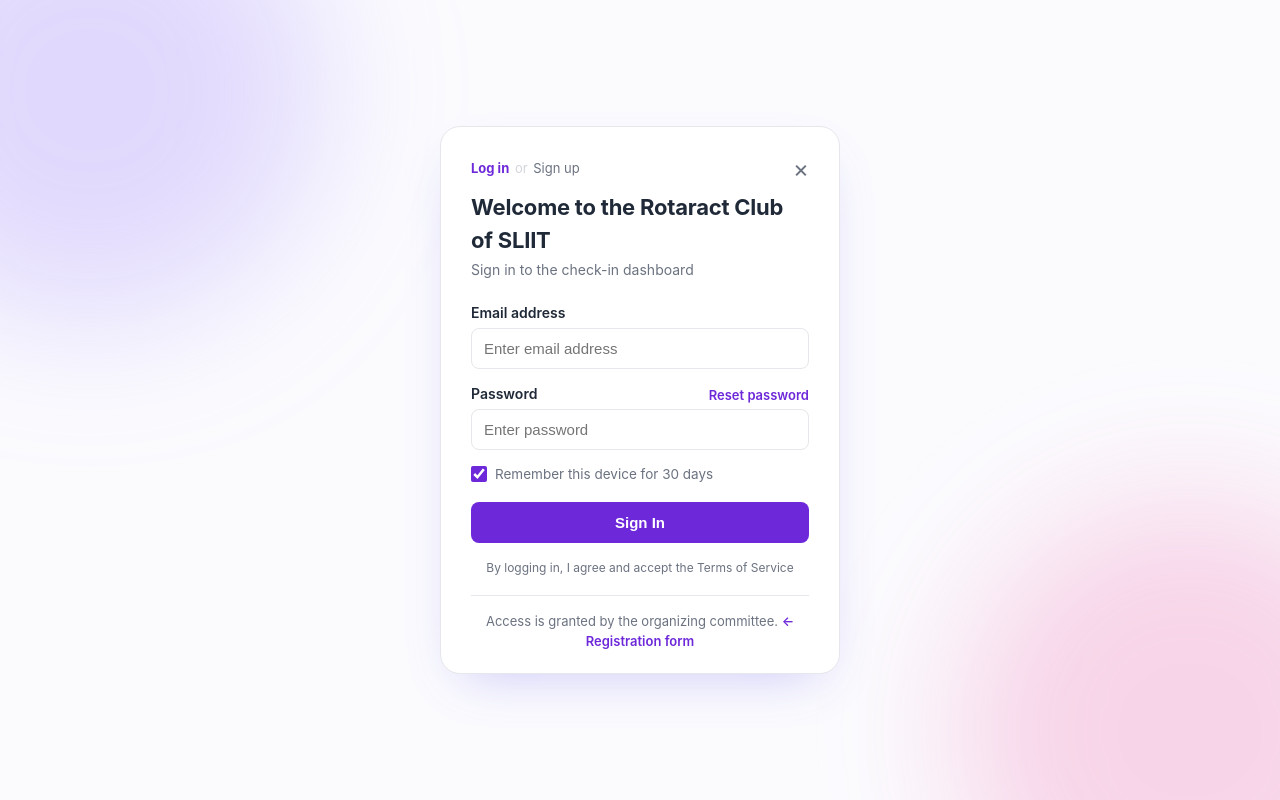
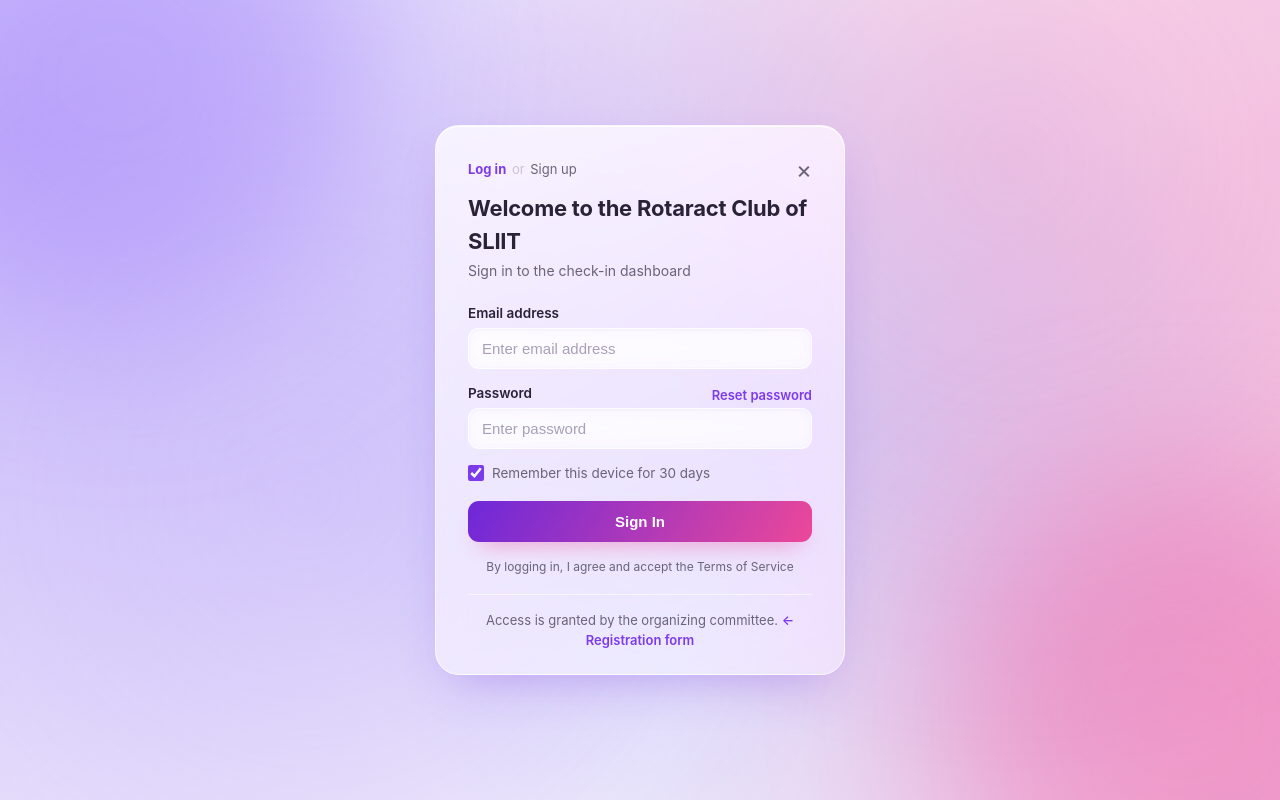
Before and after one commit to Decipher369/Racsliit-14th-Installation, a React (Vite) app: page /admin/login in a window 1280 px wide. Built offline with nearby package versions, Linux system fonts and the light colour scheme; no server answers.

Commit message:
feat: add Vercel deployment instructions and enhance CSS styles for improved UI

```diff
--- a/src/index.css
+++ b/src/index.css
@@ -1,109 +1,216 @@
 :root {
-  --purple: #6d28d9;
+  --purple: #7c3aed;
+  --purple-deep: #6d28d9;
   --purple-light: #a78bfa;
   --pink: #ec4899;
-  --bg: #f8f7fc;
-  --card: #ffffff;
-  --text: #1f2937;
-  --muted: #6b7280;
-  --border: #e5e7eb;
+  --bg: #f4f1fb;
+  --text: #2a2338;
+  --muted: #6b6478;
   --green: #16a34a;
-  --green-bg: #dcfce7;
-  --grey: #6b7280;
-  --grey-bg: #f3f4f6;
-  --red: #dc2626;
-  --red-bg: #fee2e2;
-  --radius: 12px;
+  --red: #e11d48;
+  --red-bg: rgba(244, 63, 94, 0.12);
+  --radius: 18px;
+
+  /* glass tokens */
+  --glass-bg: linear-gradient(150deg, rgba(255,255,255,0.78), rgba(255,255,255,0.42));
+  --glass-border: rgba(255, 255, 255, 0.65);
+  --glass-shadow: 0 20px 50px -20px rgba(109, 40, 217, 0.35),
+                  inset 0 1px 0 rgba(255,255,255,0.85);
+  --glass-blur: blur(18px) saturate(160%);
 }
 
 * { box-sizing: border-box; margin: 0; padding: 0; }
 
+/* ---------- Liquid background mesh ---------- */
+html, body { min-height: 100%; }
+
 body {
   font-family: -apple-system, BlinkMacSystemFont, 'Segoe UI', Roboto, sans-serif;
-  background: var(--bg);
   color: var(--text);
   line-height: 1.5;
   -webkit-font-smoothing: antialiased;
+  background: var(--bg);
+  position: relative;
+  overflow-x: hidden;
 }
 
-.container { max-width: 640px; margin: 0 auto; padding: 16px; }
-.admin-container { max-width: 1100px; margin: 0 auto; padding: 16px; }
+/* animated gradient blobs behind everything */
+body::before {
+  content: "";
+  position: fixed;
+  inset: 0;
+  z-index: 0;
+  pointer-events: none;
+  background:
+    radial-gradient(circle at 12% 18%, rgba(167,139,250,0.55), transparent 42%),
+    radial-gradient(circle at 88% 82%, rgba(236,72,153,0.42), transparent 45%),
+    radial-gradient(circle at 50% 40%, rgba(129,140,248,0.30), transparent 40%),
+    radial-gradient(circle at 78% 15%, rgba(244,114,182,0.28), transparent 38%),
+    linear-gradient(180deg, #f7f5fd 0%, #efeafb 100%);
+  background-size: 160% 160%;
+  animation: mesh-drift 22s ease-in-out infinite alternate;
+}
 
-/* ---------- Banner ---------- */
+body::after {
+  content: "";
+  position: fixed;
+  inset: -18%;
+  z-index: 0;
+  pointer-events: none;
+  background:
+    radial-gradient(circle at 30% 60%, rgba(167,139,250,0.22), transparent 40%),
+    radial-gradient(circle at 70% 30%, rgba(236,72,153,0.18), transparent 42%);
+  animation: blob-drift 30s ease-in-out infinite alternate;
+}
+
+@keyframes mesh-drift {
+  0%   { background-position: 0% 0%; }
+  50%  { background-position: 60% 40%; }
+  100% { background-position: 100% 100%; }
+}
+
+@keyframes blob-drift {
+  0%   { transform: translate(0, 0) scale(1); }
+  50%  { transform: translate(4%, -5%) scale(1.05); }
+  100% { transform: translate(-5%, 4%) scale(0.97); }
+}
+
+.container { position: relative; z-index: 1; max-width: 640px; margin: 0 auto; padding: 24px 16px 40px; }
+.admin-container { position: relative; z-index: 1; max-width: 1120px; margin: 0 auto; padding: 24px 16px 48px; }
+
+/* ---------- Banner (liquid glass hero) ---------- */
 .banner {
-  background: linear-gradient(135deg, var(--purple), var(--pink));
-  color: #fff;
+  position: relative;
+  overflow: hidden;
+  background: var(--glass-bg);
+  -webkit-backdrop-filter: var(--glass-blur);
+  backdrop-filter: var(--glass-blur);
+  border: 1px solid var(--glass-border);
+  border-radius: 22px;
+  padding: 26px 22px;
+  margin-bottom: 22px;
+  box-shadow: var(--glass-shadow);
+  color: var(--text);
+}
+.banner::before {
+  content: "";
+  position: absolute;
+  top: 30%;
+  left: -60px;
+  width: 220px;
+  height: 220px;
+  border-radius: 50%;
+  background: radial-gradient(circle, rgba(167,139,250,0.5), transparent 70%);
+  filter: blur(6px);
+  animation: blob-drift 14s ease-in-out infinite alternate;
+}
+.banner h1 { position: relative; z-index: 1; font-size: 22px; line-height: 1.3; margin-bottom: 8px;
+  background: linear-gradient(120deg, var(--purple), var(--pink));
+  -webkit-background-clip: text; background-clip: text; -webkit-text-fill-color: transparent; }
+.banner p { position: relative; z-index: 1; font-size: 14px; color: var(--muted); margin-bottom: 4px; }
+.banner .invite { font-style: italic; margin-top: 8px; color: var(--text); }
+.banner .note { margin-top: 10px; font-size: 12px; color: var(--muted);
+  background: rgba(255,255,255,0.5); border: 1px solid rgba(255,255,255,0.6);
+  padding: 7px 11px; border-radius: 10px; }
+
+/* ---------- Glass card & form ---------- */
+.card {
+  position: relative;
+  background: var(--glass-bg);
+  -webkit-backdrop-filter: var(--glass-blur);
+  backdrop-filter: var(--glass-blur);
+  border: 1px solid var(--glass-border);
   border-radius: var(--radius);
-  padding: 24px 20px;
-  margin-bottom: 20px;
+  padding: 22px;
+  margin-bottom: 16px;
+  box-shadow: var(--glass-shadow);
 }
-.banner h1 { font-size: 22px; line-height: 1.3; margin-bottom: 8px; }
-.banner p { font-size: 14px; opacity: 0.95; margin-bottom: 4px; }
-.banner .invite { font-style: italic; margin-top: 8px; }
-.banner .note { margin-top: 10px; font-size: 12px; opacity: 0.9; background: rgba(0,0,0,0.15); padding: 6px 10px; border-radius: 6px; }
-
-/* ---------- Card & form ---------- */
-.card {
-  background: var(--card);
-  border: 1px solid var(--border);
-  border-radius: var(--radius);
-  padding: 20px;
-  margin-bottom: 16px;
+.card::before {
+  content: "";
+  position: absolute;
+  top: 0; left: 10%;
+  right: 10%;
+  height: 1px;
+  background: linear-gradient(90deg, transparent, rgba(255,255,255,0.9), transparent);
 }
-.card h2 { font-size: 18px; margin-bottom: 12px; }
+.card h2 { position: relative; font-size: 18px; margin-bottom: 14px; }
 
 .field { margin-bottom: 14px; }
-.field label { display: block; font-size: 14px; font-weight: 600; margin-bottom: 5px; }
+.field label { display: block; font-size: 13.5px; font-weight: 600; margin-bottom: 5px; }
 .field .hint { font-size: 12px; color: var(--muted); font-weight: 400; margin-left: 4px; }
 
 input[type=text], input[type=tel], input[type=number], input[type=email], input[type=password], select, textarea {
   width: 100%;
-  padding: 11px 12px;
-  border: 1px solid var(--border);
-  border-radius: 8px;
+  padding: 11px 13px;
+  border: 1px solid rgba(255,255,255,0.7);
+  border-radius: 11px;
   font-size: 15px;
-  background: #fff;
+  background: rgba(255,255,255,0.55);
+  -webkit-backdrop-filter: blur(10px);
+  backdrop-filter: blur(10px);
   color: var(--text);
+  box-shadow: inset 0 1px 3px rgba(124,58,237,0.06);
+  transition: border-color .15s, box-shadow .15s, background .15s;
 }
-input:focus, select:focus { outline: 2px solid var(--purple-light); border-color: var(--purple); }
-input.error { border-color: var(--red); }
+input::placeholder { color: #a89fb8; }
+input:focus, select:focus {
+  outline: none;
+  border-color: var(--purple-light);
+  background: rgba(255,255,255,0.8);
+  box-shadow: 0 0 0 4px rgba(167,139,250,0.28);
+}
+input.error { border-color: var(--red); box-shadow: 0 0 0 4px var(--red-bg); }
 
 /* ---------- Category tabs ---------- */
-.category-tabs { display: flex; gap: 10px; margin-bottom: 20px; }
+.category-tabs { display: flex; gap: 12px; margin-bottom: 22px; }
 .category-tab {
   flex: 1;
-  padding: 16px 12px;
-  border: 2px solid var(--border);
+  padding: 18px 12px;
+  border: 1px solid var(--glass-border);
   border-radius: var(--radius);
-  background: var(--card);
+  background: var(--glass-bg);
+  -webkit-backdrop-filter: var(--glass-blur);
+  backdrop-filter: var(--glass-blur);
   font-size: 15px;
   font-weight: 600;
   color: var(--text);
   cursor: pointer;
   text-align: center;
+  box-shadow: var(--glass-shadow);
+  transition: transform .15s ease, border-color .15s, color .15s;
 }
-.category-tab.active { border-color: var(--purple); background: #f1f0fc; color: var(--purple); }
+.category-tab:hover { transform: translateY(-2px); border-color: var(--purple-light); }
+.category-tab.active {
+  border-color: transparent;
+  color: #fff;
+  background: linear-gradient(120deg, var(--purple-deep), var(--pink));
+  box-shadow: 0 16px 30px -14px rgba(236,72,153,0.55);
+}
 
 /* ---------- Segmented yes/no / toggles ---------- */
 .segment {
   display: inline-flex;
-  border: 1px solid var(--border);
-  border-radius: 8px;
+  border: 1px solid var(--glass-border);
+  border-radius: 11px;
   overflow: hidden;
+  background: rgba(255,255,255,0.4);
+  -webkit-backdrop-filter: blur(10px);
+  backdrop-filter: blur(10px);
 }
 .segment button {
   padding: 8px 18px;
   border: none;
-  background: var(--card);
+  background: transparent;
   font-size: 14px;
   font-weight: 600;
   color: var(--text);
   cursor: pointer;
+  transition: all .15s;
 }
-.segment button.active { background: var(--purple); color: #fff; }
+.segment button.active { background: linear-gradient(120deg, var(--purple), var(--pink)); color: #fff; }
 
 /* ---------- Collapsible parent section ---------- */
-details.optional { border: 1px dashed var(--border); border-radius: 8px; padding: 12px; margin-bottom: 14px; }
+details.optional { border: 1px dashed rgba(124,58,237,0.4); border-radius: 12px; padding: 12px; margin-bottom: 14px; background: rgba(255,255,255,0.3); }
 details.optional summary { cursor: pointer; font-size: 14px; font-weight: 600; color: var(--purple); }
 details.optional .inner { margin-top: 12px; }
 
@@ -112,46 +219,81 @@
   display: inline-block;
   padding: 12px 20px;
   border: none;
-  border-radius: 8px;
+  border-radius: 11px;
   font-size: 15px;
   font-weight: 600;
   cursor: pointer;
-  background: var(--purple);
+  background: linear-gradient(120deg, var(--purple-deep), var(--pink));
   color: #fff;
-  transition: opacity 0.15s;
+  box-shadow: 0 12px 24px -12px rgba(236,72,153,0.6);
+  transition: transform .12s ease, box-shadow .15s, opacity .15s;
 }
-.btn:hover { opacity: 0.9; }
-.btn:disabled { opacity: 0.5; cursor: not-allowed; }
+.btn:hover { transform: translateY(-1px); box-shadow: 0 16px 28px -12px rgba(236,72,153,0.7); }
+.btn:active { transform: translateY(0); }
+.btn:disabled { opacity: 0.5; cursor: not-allowed; transform: none; }
 .btn-block { width: 100%; }
-.btn-ghost { background: transparent; color: var(--purple); border: 1px solid var(--purple); }
-.btn-danger { background: var(--red); }
-.btn-sm { padding: 8px 14px; font-size: 13px; }
+.btn-ghost { background: rgba(255,255,255,0.5); color: var(--purple); border: 1px solid var(--glass-border); box-shadow: none; -webkit-backdrop-filter: blur(10px); backdrop-filter: blur(10px); }
+.btn-danger { background: linear-gradient(120deg, #e11d48, #f97316); box-shadow: 0 12px 24px -12px rgba(225,29,72,0.55); }
+.btn-sm { padding: 9px 15px; font-size: 13px; }
 
-.alert { padding: 12px 14px; border-radius: 8px; font-size: 14px; margin-bottom: 14px; }
+.alert { padding: 12px 15px; border-radius: 11px; font-size: 14px; margin-bottom: 14px;
+  border: 1px solid rgba(255,255,255,0.5); -webkit-backdrop-filter: blur(10px); backdrop-filter: blur(10px); }
 .alert-error { background: var(--red-bg); color: var(--red); }
-.alert-success { background: var(--green-bg); color: var(--green); }
+.alert-success { background: rgba(22,163,74,0.12); color: var(--green); }
 
 /* ---------- Confirmation ---------- */
 .confirm { text-align: center; }
 .confirm h2 { font-size: 24px; margin-bottom: 6px; }
-.confirm .regnum { font-size: 40px; font-weight: 800; color: var(--purple); margin: 8px 0; }
-.confirm .qr-wrap { display: inline-block; background: #fff; border: 1px solid var(--border); border-radius: var(--radius); padding: 16px; margin: 16px 0; }
-.confirm .qr-wrap canvas { display: block; }
-.confirm .instructions { color: var(--muted); font-size: 14px; max-width: 420px; margin: 0 auto; }
+.confirm .regnum { font-size: 40px; font-weight: 800;
+  background: linear-gradient(120deg, var(--purple), var(--pink));
+  -webkit-background-clip: text; background-clip: text; -webkit-text-fill-color: transparent;
+  margin: 8px 0; }
+.confirm .qr-wrap { display: inline-block; background: rgba(255,255,255,0.8); border: 1px solid var(--glass-border);
+  border-radius: var(--radius); padding: 16px; margin: 16px 0; box-shadow: var(--glass-shadow); }
+.confirm .qr-wrap canvas, .confirm .qr-wrap img { display: block; }
+.confirm .instructions { color: var(--muted); font-size: 14px; max-width: 420px; margin: 0 auto 18px; }
 
 /* ---------- Admin ---------- */
-.admin-header { display: flex; justify-content: space-between; align-items: center; margin-bottom: 20px; flex-wrap: wrap; gap: 10px; }
-.admin-header h1 { font-size: 20px; }
+.admin-header { display: flex; justify-content: space-between; align-items: center; margin-bottom: 22px; flex-wrap: wrap; gap: 12px; }
+.admin-header h1 { font-size: 22px;
+  background: linear-gradient(120deg, var(--purple), var(--pink));
+  -webkit-background-clip: text; background-clip: text; -webkit-text-fill-color: transparent; }
+.admin-header a { color: var(--purple); font-weight: 600; text-decoration: none; }
+.admin-header a:hover { text-decoration: underline; }
 
-.summary-grid { display: grid; grid-template-columns: repeat(auto-fit, minmax(140px, 1fr)); gap: 12px; margin-bottom: 20px; }
-.stat { background: var(--card); border: 1px solid var(--border); border-radius: var(--radius); padding: 14px; }
-.stat .num { font-size: 26px; font-weight: 800; color: var(--purple); }
+.summary-grid { display: grid; grid-template-columns: repeat(auto-fit, minmax(148px, 1fr)); gap: 14px; margin-bottom: 22px; }
+.stat {
+  position: relative;
+  background: var(--glass-bg);
+  -webkit-backdrop-filter: var(--glass-blur);
+  backdrop-filter: var(--glass-blur);
+  border: 1px solid var(--glass-border);
+  border-radius: var(--radius);
+  padding: 16px 18px;
+  box-shadow: var(--glass-shadow);
+}
+.stat .num {
+  font-size: 28px; font-weight: 800;
+  background: linear-gradient(120deg, var(--purple), var(--pink));
+  -webkit-background-clip: text; background-clip: text; -webkit-text-fill-color: transparent;
+}
 .stat .lbl { font-size: 12px; color: var(--muted); }
 .stat .sub { font-size: 12px; color: var(--muted); margin-top: 4px; }
 
-.tabs { display: flex; gap: 8px; margin-bottom: 16px; flex-wrap: wrap; }
-.tab-btn { padding: 10px 16px; border: 1px solid var(--border); border-radius: 8px; background: var(--card); font-size: 14px; font-weight: 600; cursor: pointer; }
-.tab-btn.active { background: var(--purple); color: #fff; border-color: var(--purple); }
+.tabs { display: flex; gap: 10px; margin-bottom: 18px; flex-wrap: wrap; }
+.tab-btn {
+  padding: 10px 16px;
+  border: 1px solid var(--glass-border);
+  border-radius: 11px;
+  background: var(--glass-bg);
+  -webkit-backdrop-filter: blur(12px); backdrop-filter: blur(12px);
+  font-size: 14px; font-weight: 600; cursor: pointer;
+  color: var(--text);
+  transition: all .15s;
+  box-shadow: var(--glass-shadow);
+}
+.tab-btn:hover { transform: translateY(-1px); }
+.tab-btn.active { background: linear-gradient(120deg, var(--purple-deep), var(--pink)); color: #fff; border-color: transparent; box-shadow: 0 12px 24px -12px rgba(236,72,153,0.6); }
 
 .qr-panel { text-align: center; }
 .qr-panel #qr-reader { max-width: 420px; margin: 0 auto; }
@@ -159,139 +301,127 @@
 
 .search-input { margin-bottom: 12px; }
 .results-list { list-style: none; }
-.results-list li { padding: 12px; border: 1px solid var(--border); border-radius: 8px; margin-bottom: 8px; cursor: pointer; background: var(--card); }
-.results-list li:hover { border-color: var(--purple); }
+.results-list li { padding: 13px 15px; border: 1px solid var(--glass-border); border-radius: 12px;
+  margin-bottom: 8px; cursor: pointer;
+  background: var(--glass-bg); -webkit-backdrop-filter: blur(12px); backdrop-filter: blur(12px);
+  box-shadow: var(--glass-shadow);
+  transition: border-color .15s, transform .12s; }
+.results-list li:hover { border-color: var(--purple-light); transform: translateY(-1px); }
 .results-list .meta { font-size: 13px; color: var(--muted); }
 
 /* ---------- Check-in confirm card ---------- */
-.checkin-card { border: 1px solid var(--purple-light); background: #f1f0fc; border-radius: var(--radius); padding: 16px; margin-top: 14px; }
+.checkin-card {
+  border: 1px solid var(--glass-border);
+  background: var(--glass-bg);
+  -webkit-backdrop-filter: var(--glass-blur); backdrop-filter: var(--glass-blur);
+  border-radius: var(--radius); padding: 18px; margin-top: 16px; box-shadow: var(--glass-shadow);
+}
 .checkin-card h3 { margin-bottom: 8px; }
-.checkin-card .row { font-size: 14px; margin-bottom: 4px; }
+.checkin-card .row { font-size: 14px; margin-bottom: 4px; color: var(--muted); }
 .checkin-card .done { color: var(--green); font-weight: 700; }
 .checkin-card .btn { margin-top: 10px; }
 
 /* ---------- Table ---------- */
 .table-wrap { overflow-x: auto; }
-table { width: 100%; border-collapse: collapse; background: var(--card); }
-th, td { padding: 10px 12px; text-align: left; border-bottom: 1px solid var(--border); font-size: 14px; }
-th { background: var(--grey-bg); font-size: 13px; cursor: pointer; user-select: none; }
-.badge { display: inline-block; padding: 3px 10px; border-radius: 999px; font-size: 12px; font-weight: 600; }
-.badge.green { background: var(--green-bg); color: var(--green); }
-.badge.grey { background: var(--grey-bg); color: var(--grey); }
+table { width: 100%; border-collapse: collapse;
+  background: rgba(255,255,255,0.4);
+  -webkit-backdrop-filter: blur(14px); backdrop-filter: blur(14px);
+  border: 1px solid var(--glass-border); border-radius: var(--radius); overflow: hidden;
+  box-shadow: var(--glass-shadow); }
+th, td { padding: 11px 13px; text-align: left; border-bottom: 1px solid rgba(255,255,255,0.6); font-size: 14px; }
+th { background: rgba(255,255,255,0.45); font-size: 13px; cursor: pointer; user-select: none; color: var(--muted); }
+tr:hover td { background: rgba(167,139,250,0.08); }
+.badge { display: inline-block; padding: 3px 11px; border-radius: 999px; font-size: 12px; font-weight: 600; }
+.badge.green { background: rgba(22,163,74,0.14); color: var(--green); }
+.badge.grey { background: rgba(255,255,255,0.6); color: var(--muted); }
 
 .table-filters { display: flex; gap: 10px; margin-bottom: 12px; flex-wrap: wrap; }
 .table-filters select { width: auto; }
 
-.toast { position: fixed; bottom: 20px; left: 50%; transform: translateX(-50%); background: var(--green); color: #fff; padding: 12px 20px; border-radius: 8px; font-weight: 600; z-index: 100; box-shadow: 0 4px 12px rgba(0,0,0,0.2); }
+.toast {
+  position: fixed; bottom: 22px; left: 50%; transform: translateX(-50%);
+  background: linear-gradient(120deg, var(--purple-deep), var(--pink));
+  color: #fff; padding: 12px 22px; border-radius: 999px; font-weight: 600; z-index: 100;
+  box-shadow: 0 18px 34px -12px rgba(236,72,153,0.6);
+}
 
-/* ---------- Auth page (login/signup card) ---------- */
+/* ---------- Auth page (liquid glass login card) ---------- */
 .auth-page {
+  position: relative;
   min-height: 100vh;
   display: flex;
   align-items: center;
   justify-content: center;
   padding: 24px 16px;
-  position: relative;
   overflow: hidden;
-  background: #fbfbfe;
+  background: transparent;
+  z-index: 1;
 }
 .auth-page::before,
 .auth-page::after {
   content: "";
   position: absolute;
   border-radius: 50%;
-  filter: blur(70px);
-  width: 460px;
-  height: 460px;
+  filter: blur(80px);
+  width: 480px;
+  height: 480px;
   z-index: 0;
+  pointer-events: none;
 }
 .auth-page::before {
-  background: rgba(167, 139, 250, 0.30); /* lavender */
-  top: -140px;
-  left: -140px;
+  background: rgba(167, 139, 250, 0.45);
+  top: -140px; left: -140px;
+  animation: blob-drift 16s ease-in-out infinite alternate;
 }
 .auth-page::after {
-  background: rgba(236, 72, 153, 0.22); /* soft pink */
-  bottom: -160px;
-  right: -140px;
+  background: rgba(236, 72, 153, 0.35);
+  bottom: -160px; right: -140px;
+  animation: blob-drift 20s ease-in-out infinite alternate-reverse;
 }
 .auth-card {
   position: relative;
   z-index: 1;
   width: 100%;
-  max-width: 400px;
-  background: #fff;
-  border: 1px solid var(--border);
-  border-radius: 20px;
-  padding: 30px 30px 22px;
-  box-shadow: 0 20px 50px -22px rgba(79, 70, 229, 0.30);
+  max-width: 410px;
+  background: var(--glass-bg);
+  -webkit-backdrop-filter: var(--glass-blur);
+  backdrop-filter: var(--glass-blur);
+  border: 1px solid var(--glass-border);
+  border-radius: 24px;
+  padding: 32px 32px 24px;
+  box-shadow: var(--glass-shadow);
 }
-.auth-top {
-  display: flex;
-  align-items: center;
-  justify-content: space-between;
-  margin-bottom: 10px;
+.auth-card::before {
+  content: "";
+  position: absolute;
+  top: 0; left: 15%; right: 15%;
+  height: 1px;
+  background: linear-gradient(90deg, transparent, rgba(255,255,255,0.95), transparent);
 }
+.auth-top { display: flex; align-items: center; justify-content: space-between; margin-bottom: 10px; }
 .auth-tabs { font-size: 13px; color: var(--muted); }
 .auth-tab { cursor: pointer; }
 .auth-tab.active { color: var(--purple); font-weight: 700; }
-.auth-tab-sep { color: #d1d5db; margin: 0 2px; }
-.auth-close {
-  font-size: 24px;
-  line-height: 1;
-  color: var(--muted);
-  text-decoration: none;
-}
+.auth-tab-sep { color: #c9c2d6; margin: 0 2px; }
+.auth-close { font-size: 24px; line-height: 1; color: var(--muted); text-decoration: none; transition: color .15s; }
 .auth-close:hover { color: var(--purple); }
-.auth-welcome {
-  font-size: 22px;
-  letter-spacing: -0.01em;
-  margin: 4px 0 2px;
-}
-.auth-sub {
-  font-size: 14px;
-  color: var(--muted);
-  margin-bottom: 22px;
-}
-.label-row {
-  display: flex;
-  justify-content: space-between;
-  align-items: center;
-}
-.forgot {
-  font-size: 13px;
-  color: var(--purple);
-  text-decoration: none;
-  font-weight: 600;
-}
+.auth-welcome { font-size: 22px; letter-spacing: -0.01em; margin: 4px 0 2px; }
+.auth-sub { font-size: 14px; color: var(--muted); margin-bottom: 22px; }
+.label-row { display: flex; justify-content: space-between; align-items: center; }
+.forgot { font-size: 13px; color: var(--purple); text-decoration: none; font-weight: 600; }
 .forgot:hover { text-decoration: underline; }
-.check-row {
-  display: flex;
-  align-items: center;
-  gap: 8px;
-  font-size: 13.5px;
-  color: var(--muted);
-  margin: 4px 0 18px;
-  cursor: pointer;
-}
-.check-row input {
-  width: 16px;
-  height: 16px;
-  accent-color: var(--purple);
-}
-.auth-terms {
-  text-align: center;
-  font-size: 12px;
-  color: var(--muted);
-  margin-top: 16px;
-}
-.auth-help {
-  text-align: center;
-  font-size: 13px;
-  color: var(--muted);
-  margin-top: 18px;
-  border-top: 1px solid var(--border);
-  padding-top: 16px;
-}
+.check-row { display: flex; align-items: center; gap: 8px; font-size: 13.5px; color: var(--muted); margin: 4px 0 18px; cursor: pointer; }
+.check-row input { width: 16px; height: 16px; accent-color: var(--purple); }
+.auth-terms { text-align: center; font-size: 12px; color: var(--muted); margin-top: 16px; }
+.auth-help { text-align: center; font-size: 13px; color: var(--muted); margin-top: 18px;
+  border-top: 1px solid rgba(255,255,255,0.6); padding-top: 16px; }
 .auth-help a { color: var(--purple); text-decoration: none; font-weight: 600; }
 .auth-help a:hover { text-decoration: underline; }
+
+/* ---------- Motion-safe ---------- */
+@media (prefers-reduced-motion: reduce) {
+  body::before, body::after,
+  .banner::before, .auth-page::before, .auth-page::after {
+    animation: none;
+  }
+}
```
Also changed, not shown: 2 other files (tests, documents, lock files or other folders).
